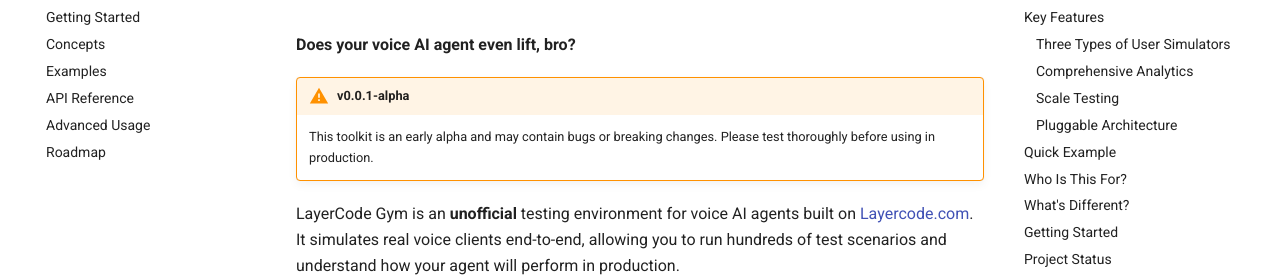
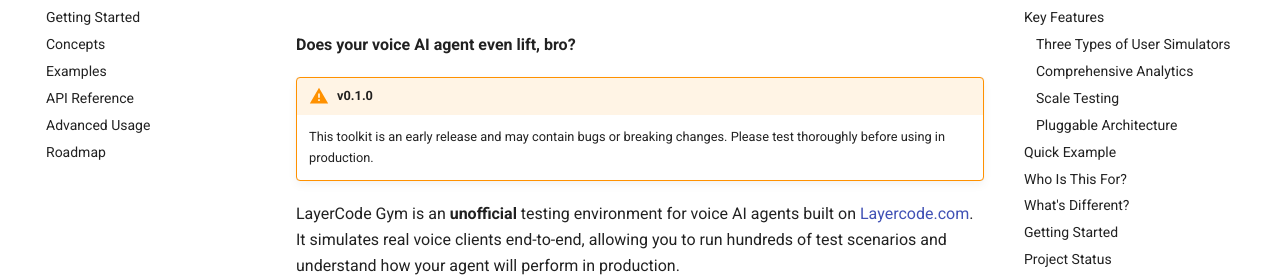
Before and after one commit to svilupp/layercode-gym, an MkDocs documentation site: the page built from docs/index.md, in a window 1280 px wide and 900 px high. Shown: the part 148-428 px from the top of the window. Built offline with MkDocs 1.6.1 and Material for MkDocs 9.7.7, drawn with Linux system fonts in a browser that asks for light colours; comment, search, counter and statistics services are not loaded.

```diff
--- a/docs/index.md
+++ b/docs/index.md
@@ -2,8 +2,8 @@
 
 **Does your voice AI agent even lift, bro?**
 
-!!! warning "v0.0.1-alpha"
-    This toolkit is an early alpha and may contain bugs or breaking changes. Please test thoroughly before using in production.
+!!! warning "v0.1.0"
+    This toolkit is an early release and may contain bugs or breaking changes. Please test thoroughly before using in production.
 
 LayerCode Gym is an **unofficial** testing environment for voice AI agents built on [Layercode.com](https://layercode.com). It simulates real voice clients end-to-end, allowing you to run hundreds of test scenarios and understand how your agent will perform in production.
 
```
Also changed, not shown: README.md (+2 -1 lines), docs/getting-started.md (+2 -2 lines).
